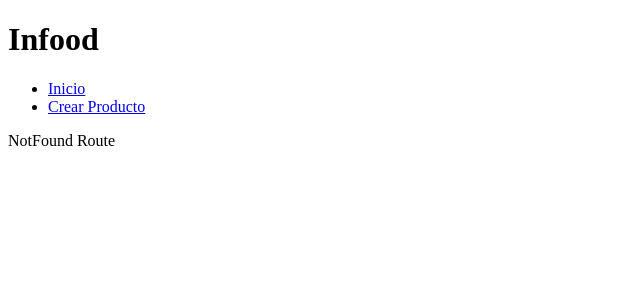
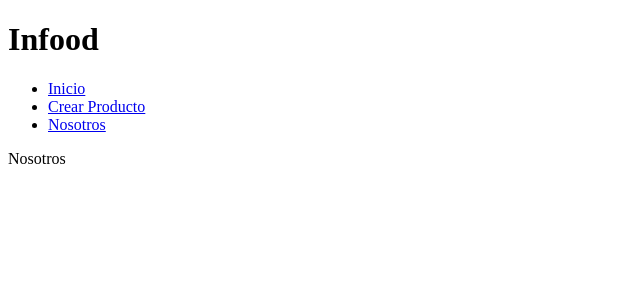
Before and after one commit to Rest02/Blog-MERN, a React (Vite) app in the folder client/: page /nosotros in a window 1280 px wide. Shown: the top 300 px of the page, without its empty margins (0-640 px from the left). Built offline with nearby package versions, Linux system fonts and the light colour scheme; the HTML template or start-up script is replaced by a standard one.

Commit message:
0.3.2 Nueva ruta empresa nosotros

```diff
--- a/client/src/App.jsx
+++ b/client/src/App.jsx
@@ -3,16 +3,18 @@ import { Route, Routes } from "react-router-dom";
 import ProductsList from "./pages/ProductsPage";
 import ProductForm from "./pages/ProductForm";
 import NotFound from "./pages/NotFound";
-import NavBar from './components/NavBar'
+import NavBar from "./components/NavBar";
+import Nosotros from "./pages/Nosotros";
 
 function App() {
   return (
     <>
-      <NavBar/>
+      <NavBar />
 
       <Routes>
         <Route path="/" element={<ProductsList />}></Route>
         <Route path="/newProduct" element={<ProductForm />}></Route>
+        <Route path="/nosotros" element={<Nosotros></Nosotros>}></Route>
         <Route path="*" element={<NotFound></NotFound>}></Route>
       </Routes>
     </>
--- a/client/src/components/NavBar.jsx
+++ b/client/src/components/NavBar.jsx
@@ -13,6 +13,9 @@ function NavBar() {
         <li>
           <Link to="/newProduct">Crear Producto</Link>
         </li>
+        <li>
+          <Link to="/nosotros">Nosotros</Link>
+        </li>
       </ul>
     </div>
   );
--- /dev/null
+++ b/client/src/pages/Nosotros.jsx
@@ -0,0 +1,9 @@
+import React from 'react'
+
+function Nosotros() {
+  return (
+    <div>Nosotros</div>
+  )
+}
+
+export default Nosotros
--- a/client/src/pages/ProductsPage.jsx
+++ b/client/src/pages/ProductsPage.jsx
@@ -18,6 +18,8 @@ function ProductsList() {
       {productos.map((producto) => (
         <div key={producto.idProducto}>
           <h1>{producto.nombreProducto}</h1>
+          <p>{producto.descripcionProducto}</p>
+          {/* <img src="{producto.imagen}" alt="" /> */}
         </div>
       ))}
     </div>
```
